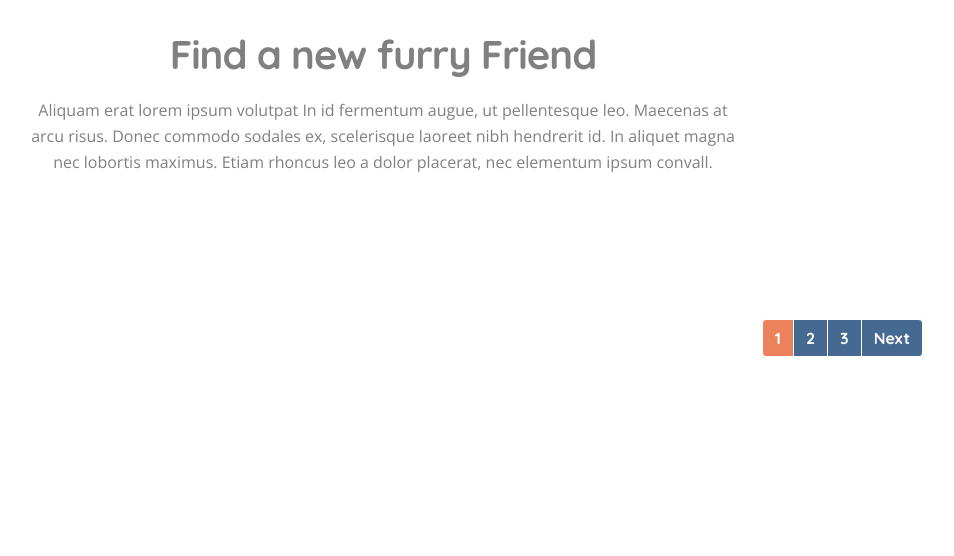
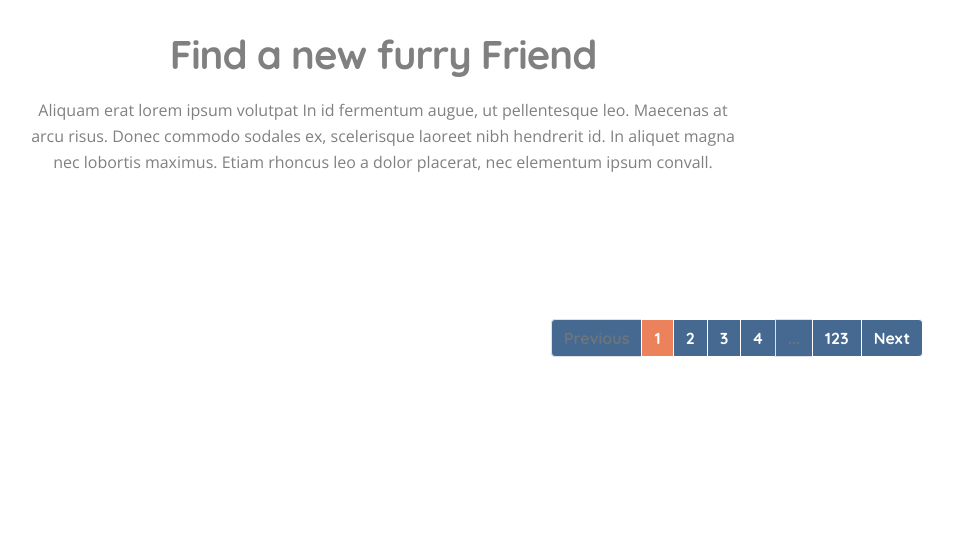
Before and after one commit to jsquarem/petopia, a Django app: template main_app/templates/animals/index.html in a window 1280 px wide. Shown: the part 385-941 px from the top of the page, without its empty margins (257-1211 px from the left). Run offline with Django 4.2, Linux system fonts and the light colour scheme; the template is opened without the code that fills it, so the values that code supplies are empty; some libraries are stand-ins or nearby versions.

Commit message:
pagination next and previous work

```diff
--- a/main_app/templates/animals/index.html
+++ b/main_app/templates/animals/index.html
@@ -96,11 +96,18 @@
                      }
                    } {% endcomment %}
 
+                  {% comment %} color #9a9a9a for disabled links in pagination {% endcomment %}
                   <ul class="pagination float-right">
+                     <li class="page-item disabled">
+                        <a class="page-link" href="{{previous_url}}" tabindex="-1">Previous</a>
+                     </li>
                      <li class="page-item"><a class="page-link active" href="#">1</a></li>
                      <li class="page-item"><a class="page-link" href="#">2</a></li>
                      <li class="page-item"><a class="page-link" href="#">3</a></li>
-                     <li class="page-item"><a class="page-link" href="?{{api_next_url}}">Next</a></li>
+                     <li class="page-item"><a class="page-link" href="#">4</a></li>
+                     <li class="page-item disabled"><a class="page-link" href="#">...</a></li>
+                     <li class="page-item"><a class="page-link" href="#">123</a></li>
+                     <li class="page-item"><a class="page-link" href="{{next_url}}">Next</a></li>
                   </ul>
                </nav>
                <!-- /nav -->
```
Also changed, not shown: main_app/views.py (+20 -8 lines).
